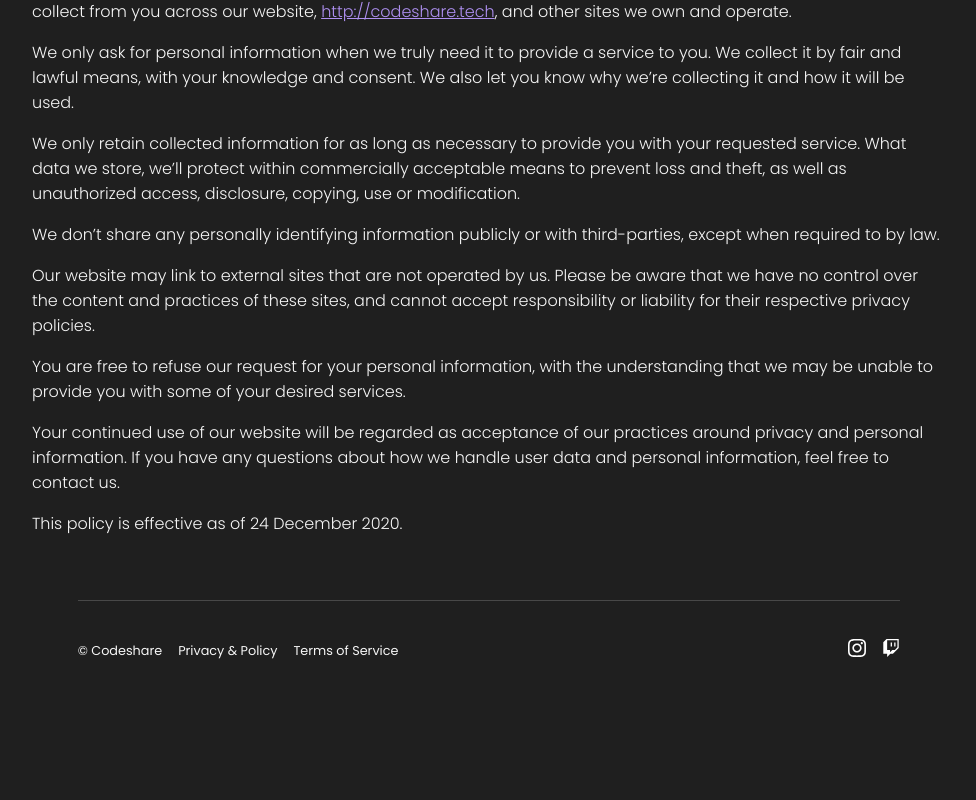
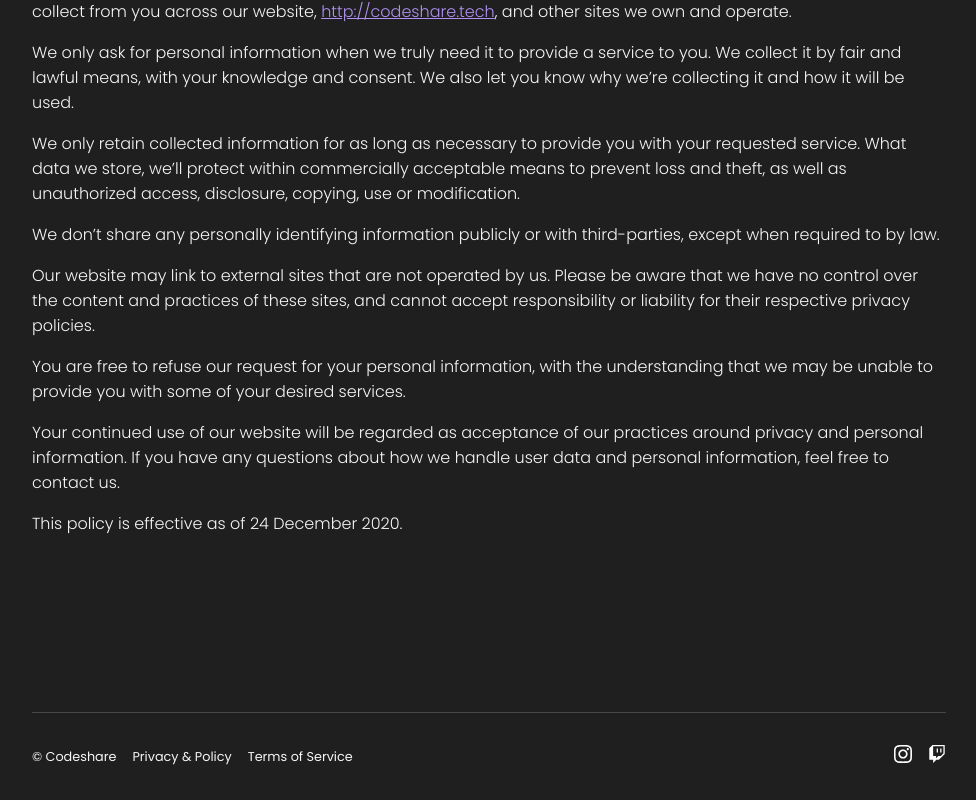
Before and after one commit to mattiapomelli/codeshare, a Next.js app: page /privacy-policy in a window 1280 px wide. Shown: the part 260-1060 px from the top of the page, without its empty margins (286-1262 px from the left). Before the commit the page ends 1025 px from the top, so only its background shows below. Built offline with nearby package versions, Linux system fonts and the light colour scheme; no server answers.

Commit message:
footer position and layout adjustments

```diff
--- a/components/Footer.js
+++ b/components/Footer.js
@@ -5,18 +5,16 @@ import styled from 'styled-components'
 
 const FooterContainer = styled.footer`
     font-size: 0.8rem;
-    padding: 2.4rem 0;
-    width: 90%;
-    max-width: 1200px;
+    padding: 2rem 0;
+    width: ${props => props.expanded ? "100%" : "90%"};
+    max-width: ${props => props.expanded ? "auto" : "1200px"};
     border-top: 1px solid ${props => props.theme.colors.details};
-    margin: auto;
-    margin-top: 3rem;
+    margin: 3rem auto 0 auto;
     ul:first-of-type{ flex: 1;}
 `
 
 const LinksList = styled(Flex)`
     list-style-type: none;
-    /* flex-flow: column wrap; */
 
     li:not(:last-of-type) {
         margin-right: 1rem;
@@ -26,9 +24,9 @@ const LinksList = styled(Flex)`
     }
 `
 
-export default function Footer() {
+export default function Footer({ expanded }) {
     return (
-        <FooterContainer>
+        <FooterContainer expanded={expanded}>
             <Flex h="space-between" v="center" flexWrap="wrap">
                 <LinksList as="ul" flexWrap="wrap">
                     <li>&copy; Codeshare</li>
--- a/components/Layout/Layout.js
+++ b/components/Layout/Layout.js
@@ -3,6 +3,7 @@ import { useState } from "react"
 import { Header, Page, Main } from "./LayoutElements"
 import Sidebar from '../Sidebar/Sidebar'
 import { Button, IconButton } from "../Button"
+import Footer from "../Footer"
 
 const Layout = ({ children }) => {
     const [collapsed, setCollapsed] = useState(false)
@@ -24,6 +25,7 @@ const Layout = ({ children }) => {
                 <Main>
                     { children }
                 </Main>
+                <Footer expanded/>
             </Page>
         </>
     )
--- a/components/Layout/LayoutElements.js
+++ b/components/Layout/LayoutElements.js
@@ -1,31 +1,32 @@
 import styled, { css } from "styled-components"
 
 export const Main = styled.main`
-    padding: 0.5rem 1.2rem 4rem 1.2rem;
-    margin: auto;
-    @media ${props => props.theme.breakpoints.tablet} {
-        padding: 0.5rem 3rem 4rem 3rem;
-    }
+    padding: 0.5rem 0 4rem 0;
+    flex: 1;
 `
 
 export const Page = styled.section`
-    padding-left: 0;
-    min-height: 100%;
-    transition: 300ms padding-left;
+    margin-left: 0;
+    min-height: 100vh;
+    transition: 300ms margin-left;
+    display: flex;
+    padding: 0 1.2rem;
+    flex-direction: column;
 
     @media ${props => props.theme.breakpoints.tablet} {
-        padding-left: ${props => props.theme.sidebarWidthCollapsed};
+        margin-left: ${props => props.theme.sidebarWidthCollapsed};
+        padding: 0 3rem;
 
         ${props => props.collapsed && css`
-            padding-left: ${props => props.theme.sidebarWidth};
+            margin-left: ${props => props.theme.sidebarWidth};
         `}
     }
 
     @media ${props => props.theme.breakpoints.desktop} {
-        padding-left: ${props => props.theme.sidebarWidth};
+        margin-left: ${props => props.theme.sidebarWidth};
 
         ${props => props.collapsed && css`
-            padding-left: ${props => props.theme.sidebarWidthCollapsed};
+            margin-left: ${props => props.theme.sidebarWidthCollapsed};
         `}
     }
 `
@@ -34,11 +35,7 @@ export const Header = styled.header`
     display: flex;
     align-items: center;
     justify-content: space-between;
-    padding: 0 1.2rem;
     width: 100%;
     height: ${props => props.theme.headerHeight};
     transition: width 300ms, padding 300ms;
-    @media ${props => props.theme.breakpoints.tablet} {
-        padding: 0 3rem;
-    }
 `
--- a/components/Sidebar/Sidebar.js
+++ b/components/Sidebar/Sidebar.js
@@ -46,7 +46,7 @@ export default function Sidebar({ collapsed, setCollapsed }) {
         <SidebarLayout collapsed={collapsed}>
             <CloseIcon name="cross" type="primary" onClick={closeSidebar}/>
             <header>
-                <Logo size={32} href="/snippets"/>
+                <Logo size={32} href={session ? "snippets" : "/"}/>
                 <Flex dir="column" v="center" h="center" as="nav" auto>
                     <ul>
                         <NavLink href="/snippets" icon="feed" onClick={closeSidebar}>Snippets</NavLink>
--- a/pages/_app.js
+++ b/pages/_app.js
@@ -54,13 +54,11 @@ export default function App({ Component, pageProps }) {
 						(
 							<>
 								<Component {...pageProps} />
-								<Footer/>
 							</>
 						) :
 						(
 							<Layout>
 								<Component {...pageProps} />
-								<Footer/>
 							</Layout>
 						)
 					}
--- a/pages/account.js
+++ b/pages/account.js
@@ -61,6 +61,10 @@ function Account() {
         logPageView()
     },[])
 
+    const logOut = () => {
+        signOut({ callbackUrl: process.env.NEXT_PUBLIC_BASE_URL })
+    }
+
     return (
         <>
             <PageHead title="Account – Codeshare"/>
@@ -84,7 +88,7 @@ function Account() {
                 </SettingCard>
             </SettingsGrid>
 
-            <Button small onClick={signOut}>Logout</Button>
+            <Button small onClick={logOut}>Logout</Button>
         </>
     )
 }
--- a/pages/index.js
+++ b/pages/index.js
@@ -8,6 +8,7 @@ import Flex from '../components/Flex'
 import withNoAuth from '../hocs/withNoAuth'
 import PageHead from '../components/PageHead'
 import CookiesPopup from '../components/CookiesPopup'
+import Footer from '../components/Footer'
 
 const Hero = styled.section`
     display: flex;
@@ -15,7 +16,7 @@ const Hero = styled.section`
     flex-direction: column;
     width: 90%;
     max-width: 1200px;
-    margin: 4rem auto 0 auto;
+    margin: 4rem auto 8rem auto;
 
     h1 {
         font-size: 3rem;
@@ -92,6 +93,7 @@ const Home = () => {
 				</Flex>
 				<Image src="/hero.svg" width={612} height={392} layout="responsive" className="image"/>
 			</Hero>
+            <Footer />
             <CookiesPopup/>
 		</>
 	)
--- a/pages/login.js
+++ b/pages/login.js
@@ -33,11 +33,11 @@ const Login = () => {
 	}
 
 	const signInWithCredentials = (e) => {
-		e.preventDefault()
+        e.preventDefault()
 		signIn('credentials', {
 			email: credentials.email.toLowerCase(),
             password: credentials.password,
-            callbackUrl: `${process.env.NEXT_AUTH_URL}/snippets`
+            callbackUrl: `${process.env.NEXT_PUBLIC_BASE_URL}/snippets`
 		}).then((res) => {
             if(res && res.error) {
                 setMessages(messages => [...messages, { type: 'error', text: decodeURIComponent(res.error)}])
@@ -47,7 +47,7 @@ const Login = () => {
 
     const signInWithGitHub = (e) => {
 		e.preventDefault()
-		signIn('github', { callbackUrl: `${process.env.NEXT_AUTH_URL}/snippets` })
+		signIn('github', { callbackUrl: `${process.env.NEXT_PUBLIC_BASE_URL}/snippets` })
     }
 
     return (
--- a/pages/profile.js
+++ b/pages/profile.js
@@ -93,7 +93,9 @@ function Profile() {
             <Flex v="center" h="space-between">
                 { session && <H2>{session.user.username}</H2> }
                 <Link href="/account">
-                    <IconButton icon="settings" iconType="primary"/>
+                    <span>
+                        <IconButton icon="settings" iconType="primary"/>
+                    </span>
                 </Link>
             </Flex>
 
--- a/pages/signup.js
+++ b/pages/signup.js
@@ -20,7 +20,7 @@ const Signup = () => {
 
     const signInWithGitHub = (e) => {
 		e.preventDefault()
-		signIn('github', { callbackUrl: `${process.env.NEXT_AUTH_URL}/snippets`})
+		signIn('github', { callbackUrl: `${process.env.NEXT_PUBLIC_BASE_URL}/snippets`})
     }
 
     const signUp = (e) => {
--- a/pages/snippets.js
+++ b/pages/snippets.js
@@ -11,6 +11,7 @@ import Snippets from '../components/Snippets'
 import processSnippet from '../utils/processSnippet'
 import PageHead from '../components/PageHead'
 import { logPageView } from '../utils/analytics'
+import Footer from '../components/Footer'
 
 const fetcher = (query, offset, userId, lang) => request( process.env.NEXT_PUBLIC_HASURA_URL, query, {
 	limit: 6,
```
